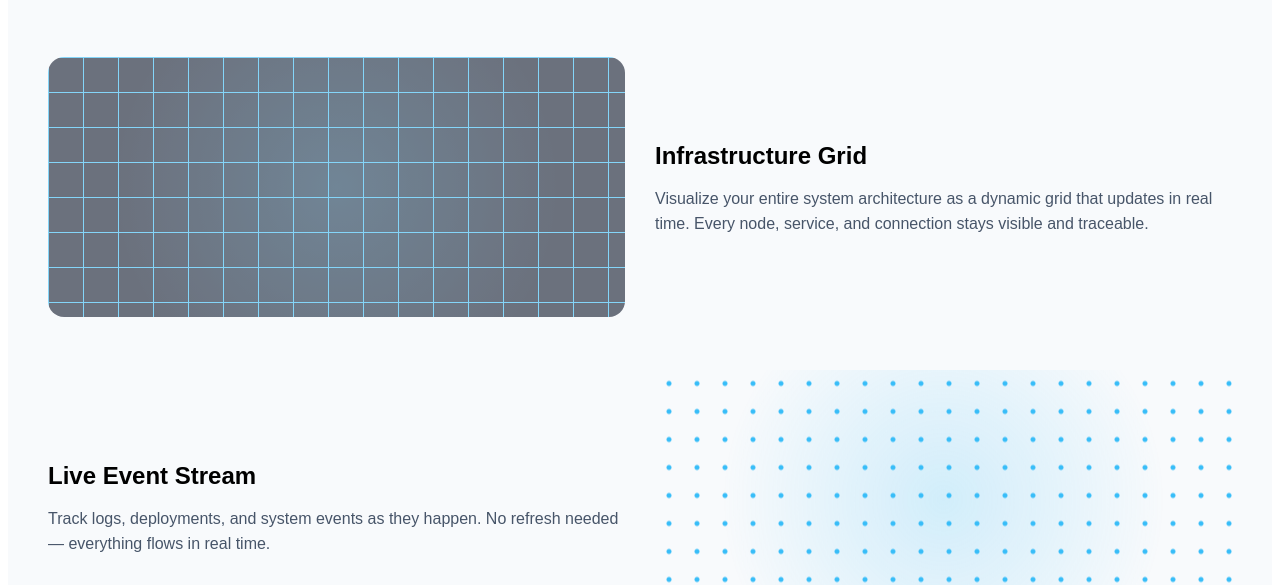
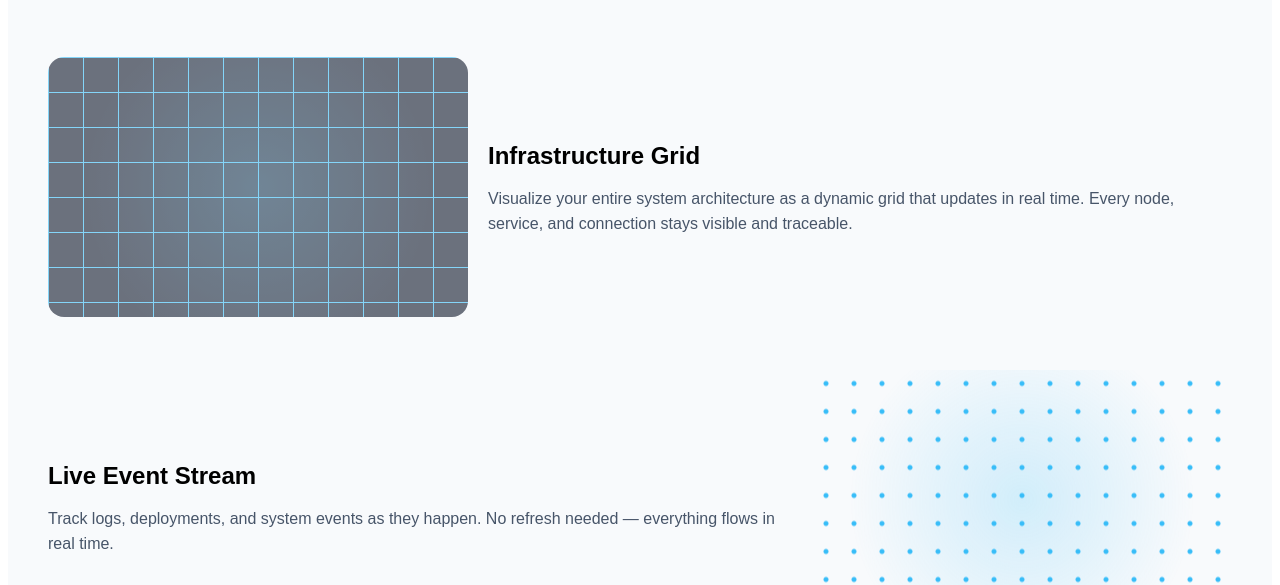
Before and after one commit to vishalprataptech/deops, a website: page index.html in a window 1280 px wide. Shown: the part 216-801 px from the top of the page. Drawn offline with Linux system fonts and the light colour scheme.

Commit message:
ui:horizontal bug fixed

```diff
--- a/index.css
+++ b/index.css
@@ -26,3 +26,12 @@
   --shadow-sm: 0 2px 6px rgba(0,0,0,0.08);
   --shadow-md: 0 6px 20px rgba(0,0,0,0.10);
 }
+* {
+  box-sizing: border-box;
+}
+
+html, body {
+  margin: 0;
+  padding: 0;
+  overflow-x: hidden;
+}
--- a/index.html
+++ b/index.html
@@ -4,6 +4,10 @@
     <meta charset="UTF-8">
     <meta name="viewport" content="width=device-width, initial-scale=1.0">
     <title>Document</title>
+    <style rel="stylesheet" href="index.css">
+
+    </style>
+
 </head>
 <body>
 
@@ -42,15 +46,17 @@
   <style>
     .row {
       display: flex;
-      gap: 30px;
+      gap: 20px;
       align-items: center;
       margin: 60px 0;
       flex-wrap: wrap;
+       max-width: 100%;
     }
 
     .text {
-      flex: 1;
-      min-width: 300px;
+    flex: 1;
+  min-width: 260px;
+  max-width: 100%;
     }
 
     .text h2 {
@@ -65,14 +71,15 @@
 
     /* ===== BIG ANIMATION BOX ===== */
     .box {
-      width: 420px;
+    width: 100%;
       height: 260px;
       border-radius: 16px;
       flex: 1;
-      min-width: 300px;
+   min-width: 260px;
       position: relative;
       overflow: hidden;
       background: #0f172a;
+      max-width: 420px;
     }
 
     /* 1. GRID FLOW */
```
